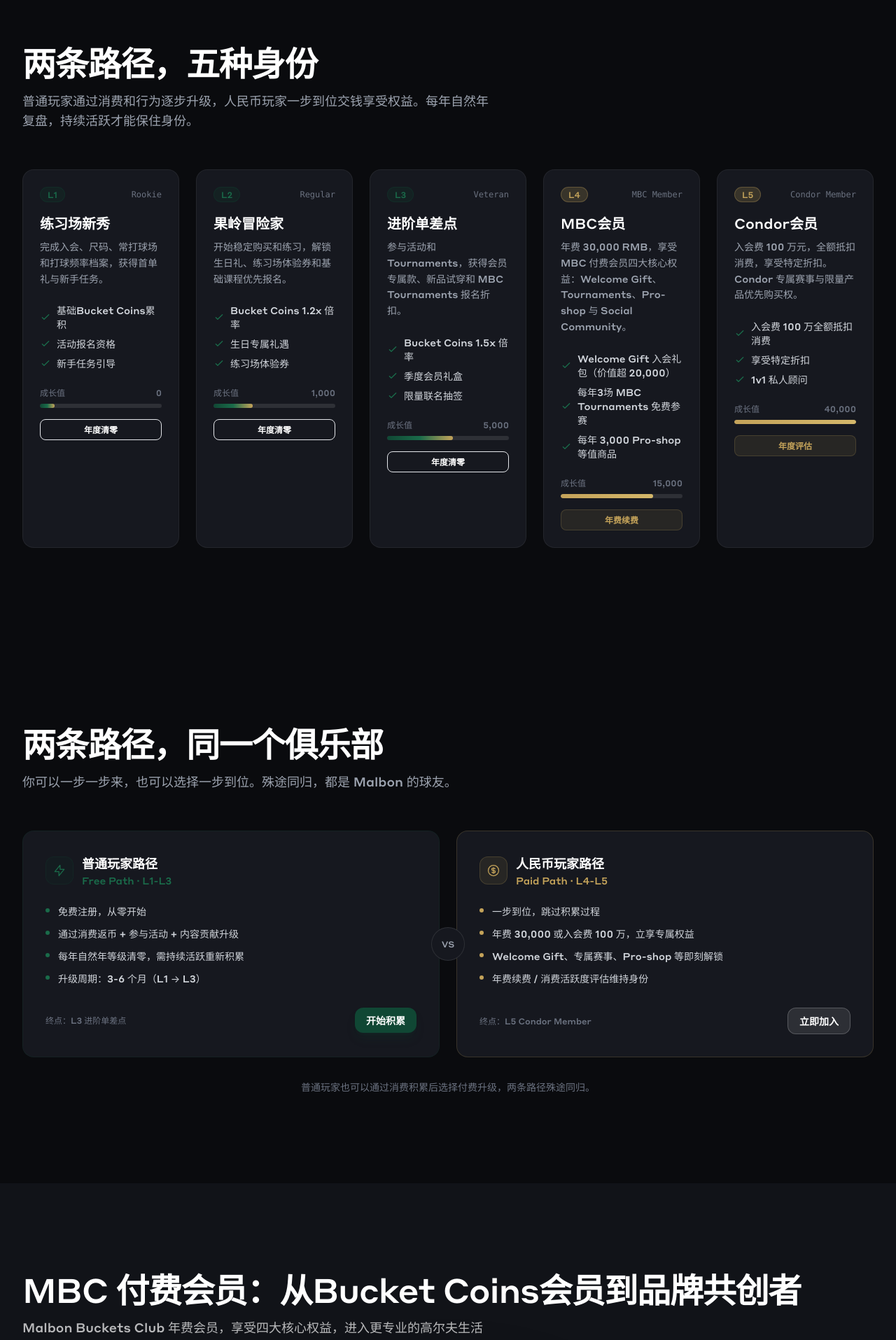
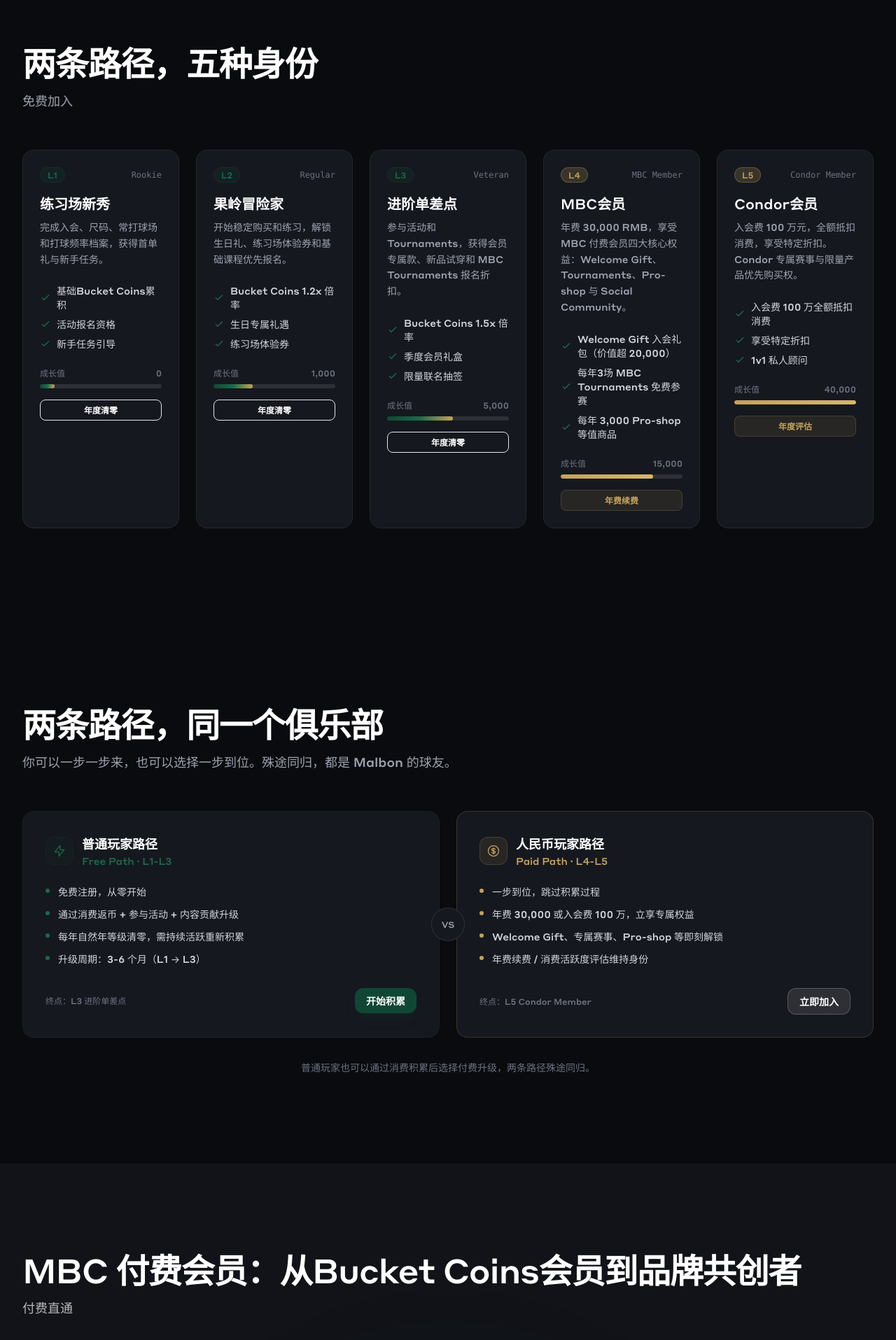
Before and after one commit to fengenjoy-coder/George, a React (Vite) app: page / in a window 1280 px wide. Shown: the part 1040-2955 px from the top of the page at 70% size. Built offline with nearby package versions, Linux system fonts and the light colour scheme.

Commit message:
refactor: simplify section subtitles to three key phrases

```diff
--- a/src/components/sections/MBCSection.jsx
+++ b/src/components/sections/MBCSection.jsx
@@ -67,7 +67,7 @@
       <div className="relative max-w-7xl mx-auto px-6 lg:px-8">
         <SectionHeading
           title="MBC 付费会员：从Bucket Coins会员到品牌共创者"
-          subtitle="Malbon Buckets Club 年费会员，享受四大核心权益，进入更专业的高尔夫生活圈层。"
+          subtitle="付费直通"
           light
         />
 
--- a/src/components/sections/PointsEconomySection.jsx
+++ b/src/components/sections/PointsEconomySection.jsx
@@ -22,7 +22,7 @@
       <div className="max-w-7xl mx-auto px-6 lg:px-8">
         <SectionHeading
           title="Bucket Coins经济从消费驱动，扩展到行为、内容和社交驱动"
-          subtitle="参考 UA 的消费与互动Bucket Coins，也吸收理想 App 的社区任务和圈层运营，把用户活跃变成可见资产。"
+          subtitle="bucket coins经济体"
           light
         />
 
--- a/src/components/sections/TierSystemSection.jsx
+++ b/src/components/sections/TierSystemSection.jsx
@@ -70,7 +70,7 @@
       <div className="max-w-7xl mx-auto px-6 lg:px-8">
         <SectionHeading
           title="两条路径，五种身份"
-          subtitle="普通玩家通过消费和行为逐步升级，人民币玩家一步到位交钱享受权益。每年自然年复盘，持续活跃才能保住身份。"
+          subtitle="免费加入"
         />
 
         <div className="grid grid-cols-1 sm:grid-cols-2 lg:grid-cols-5 gap-4 md:gap-6">
```
